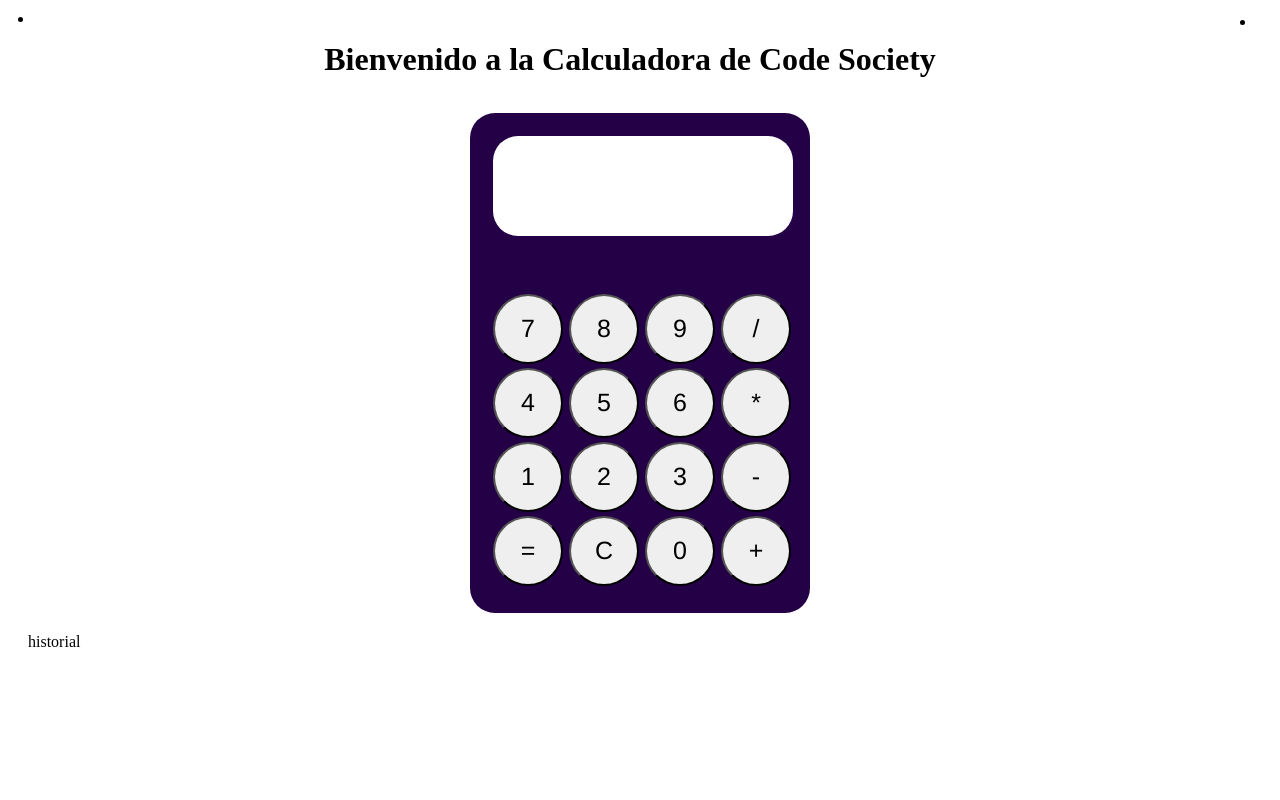
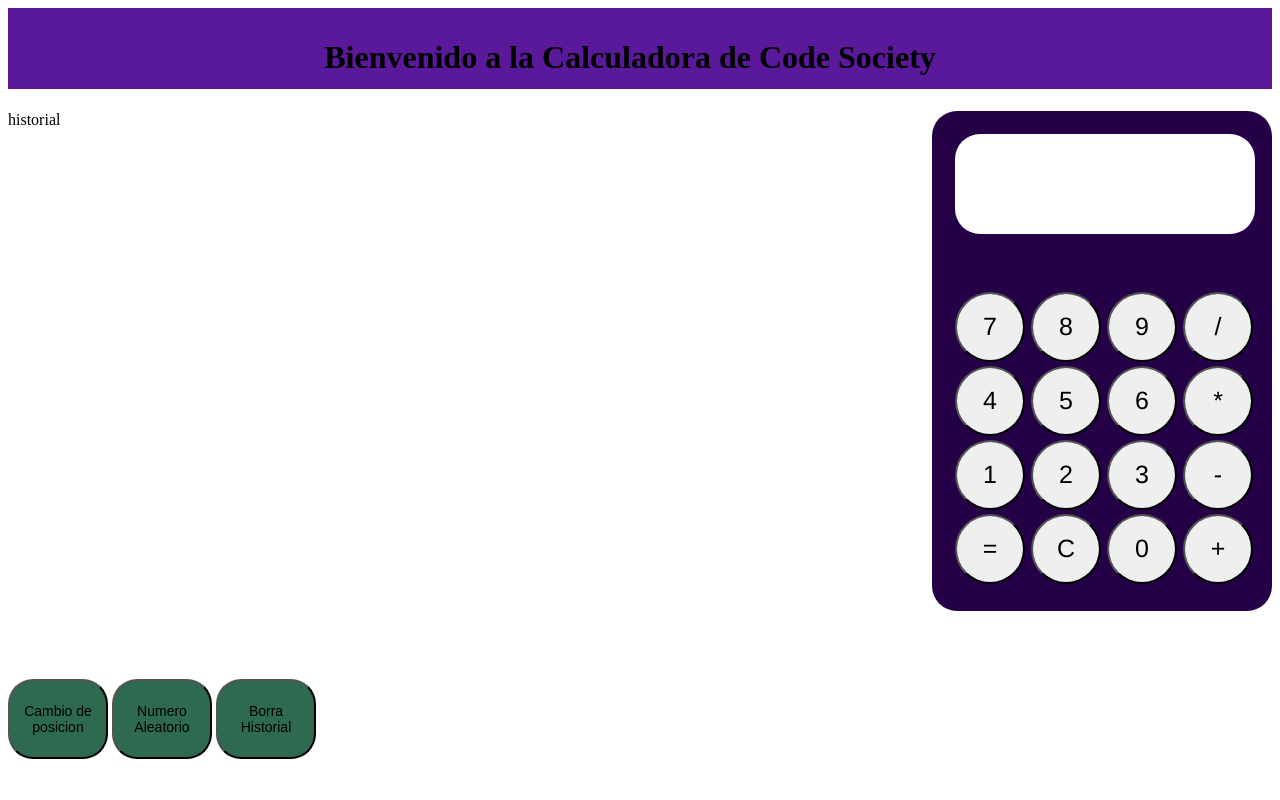
Before and after one commit to ramun9533/Retos, a plain HTML site: page index.html in a window 1280 px wide. Shown: the top 800 px of the page. Drawn offline with Linux system fonts and the light colour scheme.

Commit message:
agrgan clases

```diff
--- a/styles.css
+++ b/styles.css
@@ -1,4 +1,5 @@
 .calculadora{
+    float: right;
     display:block;
     margin:0 auto;
     padding:20px;
@@ -35,12 +36,13 @@
     overflow-y: scroll;
   }
   .historial{
-    position: relative;
+    float: left;
+    /*position: relative;*/
     margin:0;
-    padding:20px;
+    padding:0px;
     background: color #222;
-    width:340px;
-    height:500px;
+    width:350px;
+    height:150px;
     border-radius: 25px;
   }
   #resultado_h{
@@ -64,4 +66,19 @@
     height: 80px;
     padding: 10px;
     border-radius: 25px;
+    margin:0;
+    /*padding:0px;*/
   }
+.span { background:#222}
+.fondo_prueba{
+background:#5a189a;
+list-style: none;
+margin:0;
+padding:0px;
+  }
+  .logol
+  {
+    align: right;
+    height: 80px;
+    width: 60;
+  }
```
